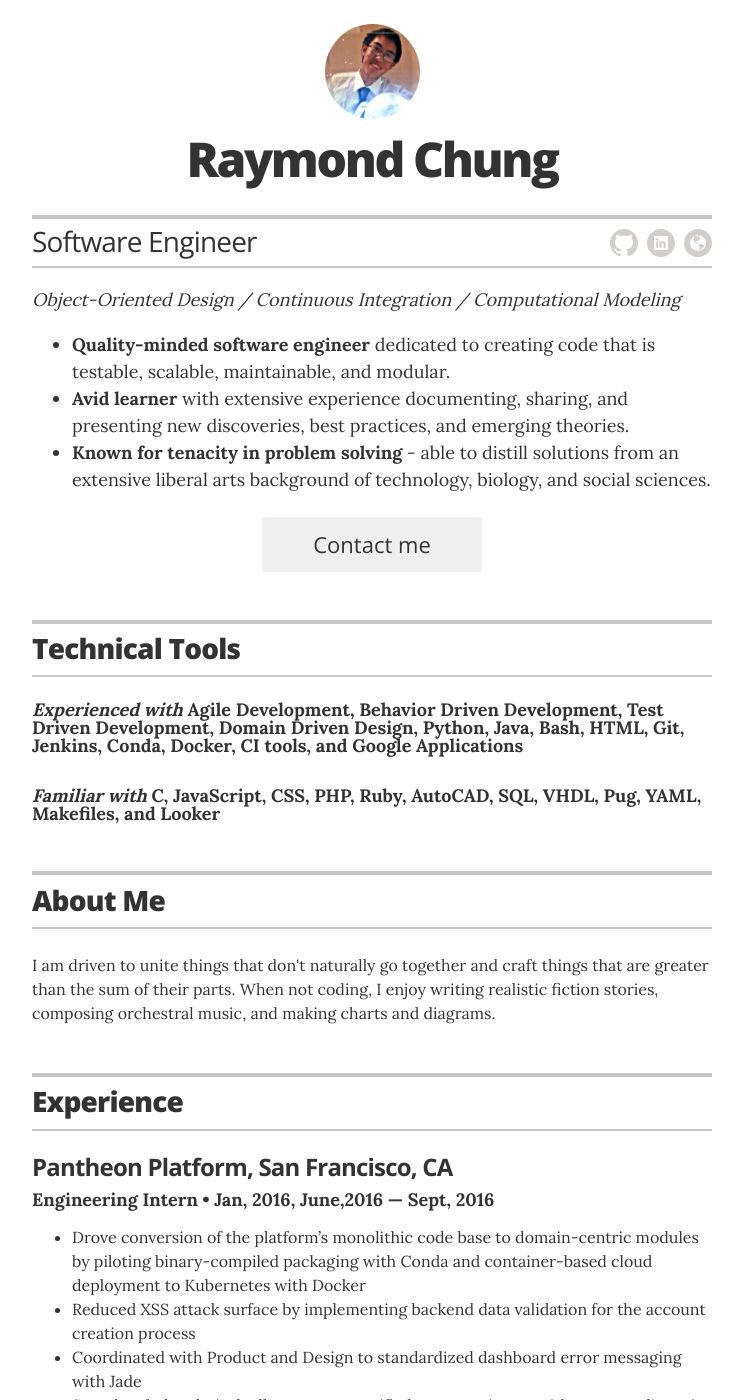
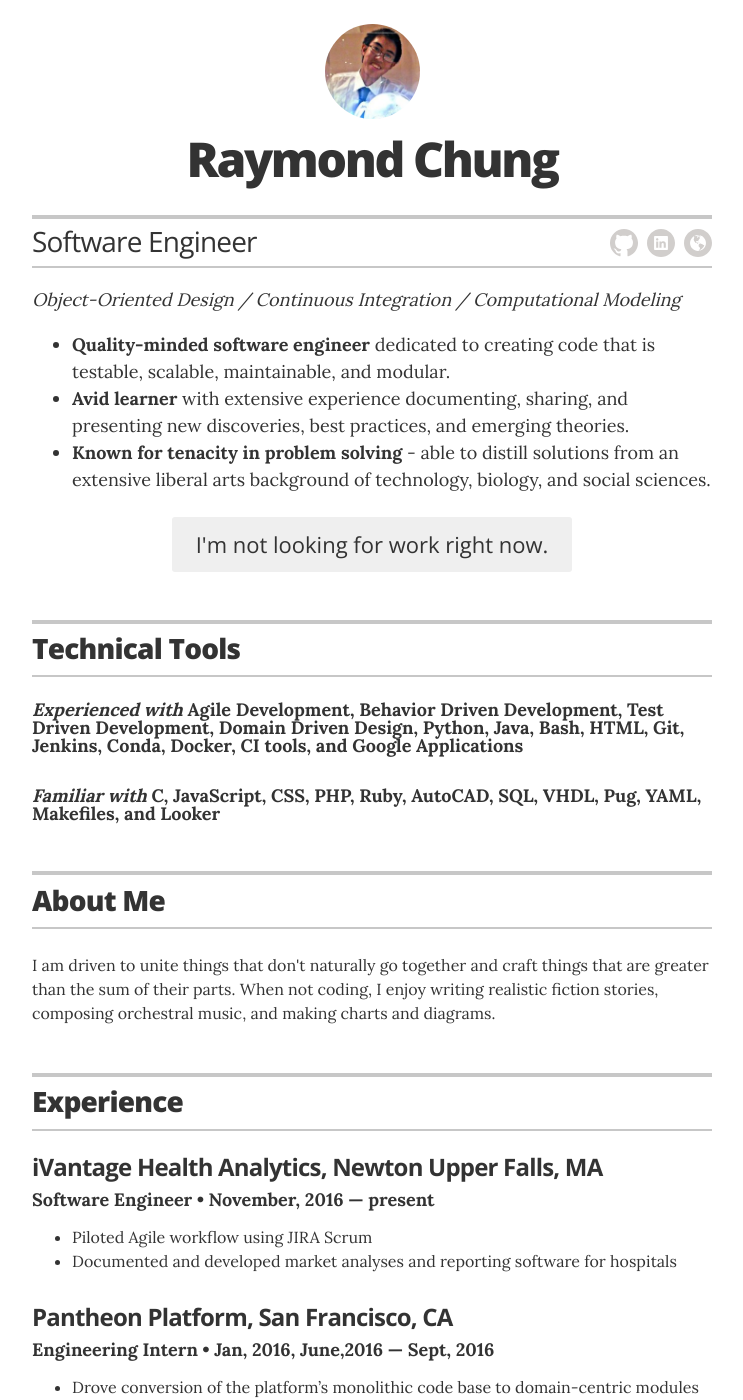
Before and after one commit to RazzYoshi/resume, a Jekyll site: the page built from index.html, in a window 1280 px wide and 1400 px high. Shown: the whole window, without its empty margins (268-1011 px from the left). Built offline with Jekyll 4.4.1, drawn with Linux system fonts in a browser that asks for light colours.

Commit message:
Found Job November 2016

```diff
--- a/_config.yml
+++ b/_config.yml
@@ -20,7 +20,7 @@ resume_contact_email:
 # "no" to display an "I'm not looking for work" message,
 # or remove the resume_looking_for_work option entirely
 # to leave blank
-resume_looking_for_work:        "yes"
+resume_looking_for_work:        "no"
 
 # Decide which sections to use
 # false will hide
--- a/_layouts/resume.html
+++ b/_layouts/resume.html
@@ -88,6 +88,15 @@
         </header>
 
         <!-- Duplicate these resume-item elements and edit accordingly for each job you want to add here -->
+        <div class="resume-item" itemscope itemprop="worksFor" itemtype="http://schema.org/Organization">
+          <h3 class="resume-item-title" itemprop="name">iVantage Health Analytics, Newton Upper Falls, MA</h3>
+          <h4 class="resume-item-details" itemprop="description">Software Engineer &bull; November, 2016 &mdash; present</h4>
+          <ul class="resume-item-list">
+            <li>Piloted Agile workflow using JIRA Scrum</li>
+            <li>Documented and developed market analyses and reporting software for hospitals</li>
+          </ul>
+        </div><!-- end of resume-item -->
+
         <div class="resume-item" itemscope itemprop="worksFor" itemtype="http://schema.org/Organization">
           <h3 class="resume-item-title" itemprop="name">Pantheon Platform, San Francisco, CA</h3>
           <h4 class="resume-item-details" itemprop="description">Engineering Intern &bull; Jan, 2016, June,2016 &mdash; Sept, 2016</h4>
```
